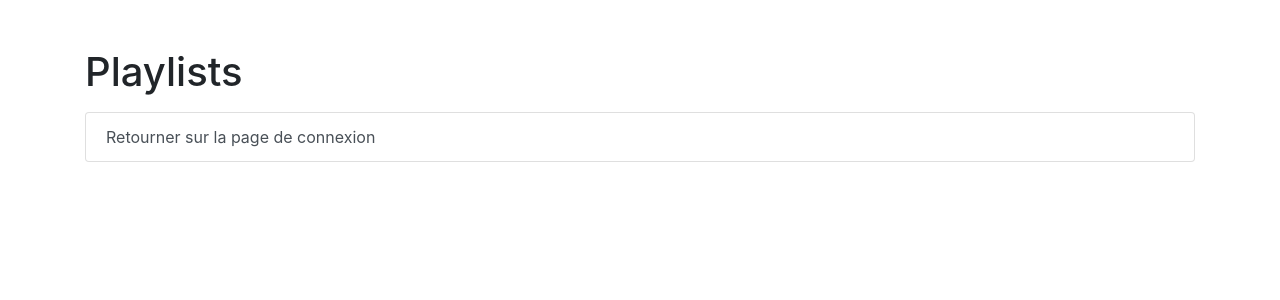
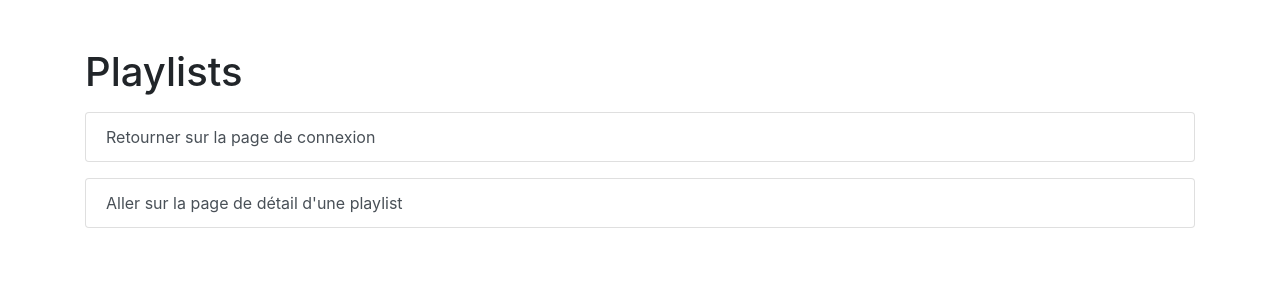
Before and after one commit to mvidailhet/donkey_school-angular_challenges_corrections, an Angular app: page /playlists in a window 1280 px wide. Shown: the top 300 px of the page. Built offline with nearby package versions, Linux system fonts and the light colour scheme.

Commit message:
Création de la page playlist-detail permettant d'afficher les détails d'une playlist
Ajout du lien pour y accéder depuis la page playlists

Ajout d'un lien pour revenir à la page des playlists

```diff
--- /dev/null
+++ b/src/app/pages/playlists/playlist-detail/playlist-detail.component.html
@@ -0,0 +1,9 @@
+<div class="container mt-5">
+  <h1>Playlist detail</h1>
+
+  <div class="list-group mt-3">
+    <div routerLink="/playlists" class="list-group-item list-group-item-action">
+      Retourner sur la page de playlists
+    </div>
+  </div>
+</div>
--- /dev/null
+++ b/src/app/pages/playlists/playlist-detail/playlist-detail.component.ts
@@ -0,0 +1,15 @@
+import { Component, OnInit } from '@angular/core';
+
+@Component({
+  selector: 'app-playlist-detail',
+  templateUrl: './playlist-detail.component.html',
+  styleUrls: ['./playlist-detail.component.scss']
+})
+export class PlaylistDetailComponent implements OnInit {
+
+  constructor() { }
+
+  ngOnInit(): void {
+  }
+
+}
--- a/src/app/pages/playlists/playlists.module.ts
+++ b/src/app/pages/playlists/playlists.module.ts
@@ -3,9 +3,10 @@ import { NgModule } from '@angular/core';
 import { NgbModule } from '@ng-bootstrap/ng-bootstrap';
 import { PlaylistsRoutingModule } from './playlists/playlists-routing.module';
 import { PlaylistsComponent } from './playlists/playlists.component';
+import { PlaylistDetailComponent } from './playlist-detail/playlist-detail.component';
 
 @NgModule({
-  declarations: [PlaylistsComponent],
+  declarations: [PlaylistsComponent, PlaylistDetailComponent],
   imports: [CommonModule, PlaylistsRoutingModule, NgbModule],
   providers: [],
 })
--- a/src/app/pages/playlists/playlists/playlists-routing.module.ts
+++ b/src/app/pages/playlists/playlists/playlists-routing.module.ts
@@ -1,11 +1,16 @@
 import { NgModule } from '@angular/core';
 import { RouterModule, Routes } from '@angular/router';
+import { PlaylistDetailComponent } from '../playlist-detail/playlist-detail.component';
 import { PlaylistsComponent } from './playlists.component';
 
 const routes: Routes = [
   {
     path: '',
     component: PlaylistsComponent
+  },
+  {
+    path: 'detail',
+    component: PlaylistDetailComponent
   }
 ];
 
--- a/src/app/pages/playlists/playlists/playlists.component.html
+++ b/src/app/pages/playlists/playlists/playlists.component.html
@@ -6,4 +6,10 @@
       Retourner sur la page de connexion
     </div>
   </div>
+
+  <div class="list-group mt-3">
+    <div routerLink="detail" class="list-group-item list-group-item-action">
+      Aller sur la page de détail d'une playlist
+    </div>
+  </div>
 </div>
```
Also changed, not shown: src/app/pages/playlists/playlist-detail/playlist-detail.component.scss (added).
